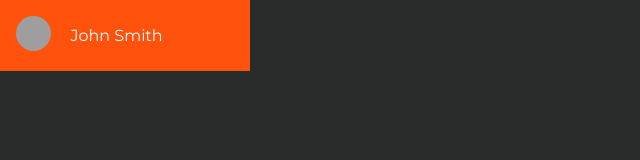
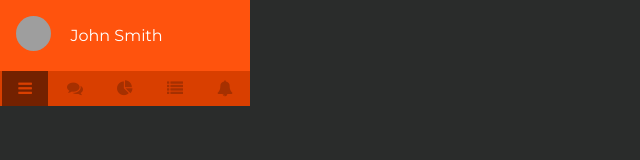
Before and after one commit to keshaldesai/adminui, a React app: page / in a window 1280 px wide. Shown: the whole page, without its empty margins (0-640 px from the left). Built offline with nearby package versions, Linux system fonts and the light colour scheme; grey boxes are pictures that could not be loaded.

Commit message:
tab menu functionality

```diff
--- a/src/components/Sidebar/Sidebar.js
+++ b/src/components/Sidebar/Sidebar.js
@@ -1,11 +1,26 @@
 import React, { Component } from "react";
 import User from "./User";
+import TabMenu from "./TabMenu";
 
 class Sidebar extends Component {
+  constructor(props) {
+    super(props);
+    this.handleClick = this.handleClick.bind(this);
+    this.state = {
+      activeTab: 0
+    };
+  }
+
+  handleClick(index) {
+    this.setState({ activeTab: index });
+  }
+
   render() {
+    const { activeTab } = this.state;
     return (
       <div className="sidebar">
         <User />
+        <TabMenu activeTab={activeTab} handleClick={this.handleClick} />
       </div>
     );
   }
--- /dev/null
+++ b/src/components/Sidebar/Tab.js
@@ -0,0 +1,17 @@
+import React from "react";
+
+function Tab({ icon, active, index, handleClick }) {
+  const isActive = active ? " tab-active" : "";
+  return (
+    <div
+      className={"tabmenu-box" + isActive}
+      onClick={() => {
+        handleClick(index);
+      }}
+    >
+      <i className={"fa fa-" + icon} aria-hidden="true" />
+    </div>
+  );
+}
+
+export default Tab;
--- /dev/null
+++ b/src/components/Sidebar/TabMenu.js
@@ -0,0 +1,23 @@
+import React from "react";
+import Tab from "./Tab";
+
+function TabMenu({ activeTab, handleClick }) {
+  const tabs = ["bars", "comments", "pie-chart", "list", "bell"];
+  return (
+    <div className="tabmenu">
+      {tabs.map((tab, index) => {
+        return (
+          <Tab
+            key={tab}
+            icon={tab}
+            active={activeTab === index}
+            index={index}
+            handleClick={handleClick}
+          />
+        );
+      })}
+    </div>
+  );
+}
+
+export default TabMenu;
--- a/src/styles/Sidebar/_sidebar.scss
+++ b/src/styles/Sidebar/_sidebar.scss
@@ -22,3 +22,29 @@ $accent: #ff530d;
 .user-icon img {
   border-radius: 50%;
 }
+
+.tabmenu {
+  background-color: darken($accent, 10%);
+  display: grid;
+  grid-template-columns: 1fr 1fr 1fr 1fr 1fr;
+  justify-items: center;
+  align-items: center;
+}
+
+.tabmenu-box {
+  transition: all .3s;
+  padding: 8px 16px;
+  color: darken($accent, 20%);
+  cursor: pointer;
+  &:hover {
+    background-color: darken($accent, 15%);
+  }
+}
+
+.tab-active {
+  background-color: darken($accent, 30%);
+  color: darken($accent, 10%);
+  &:hover {
+    background-color: darken($accent, 30%);
+  }
+}
```
